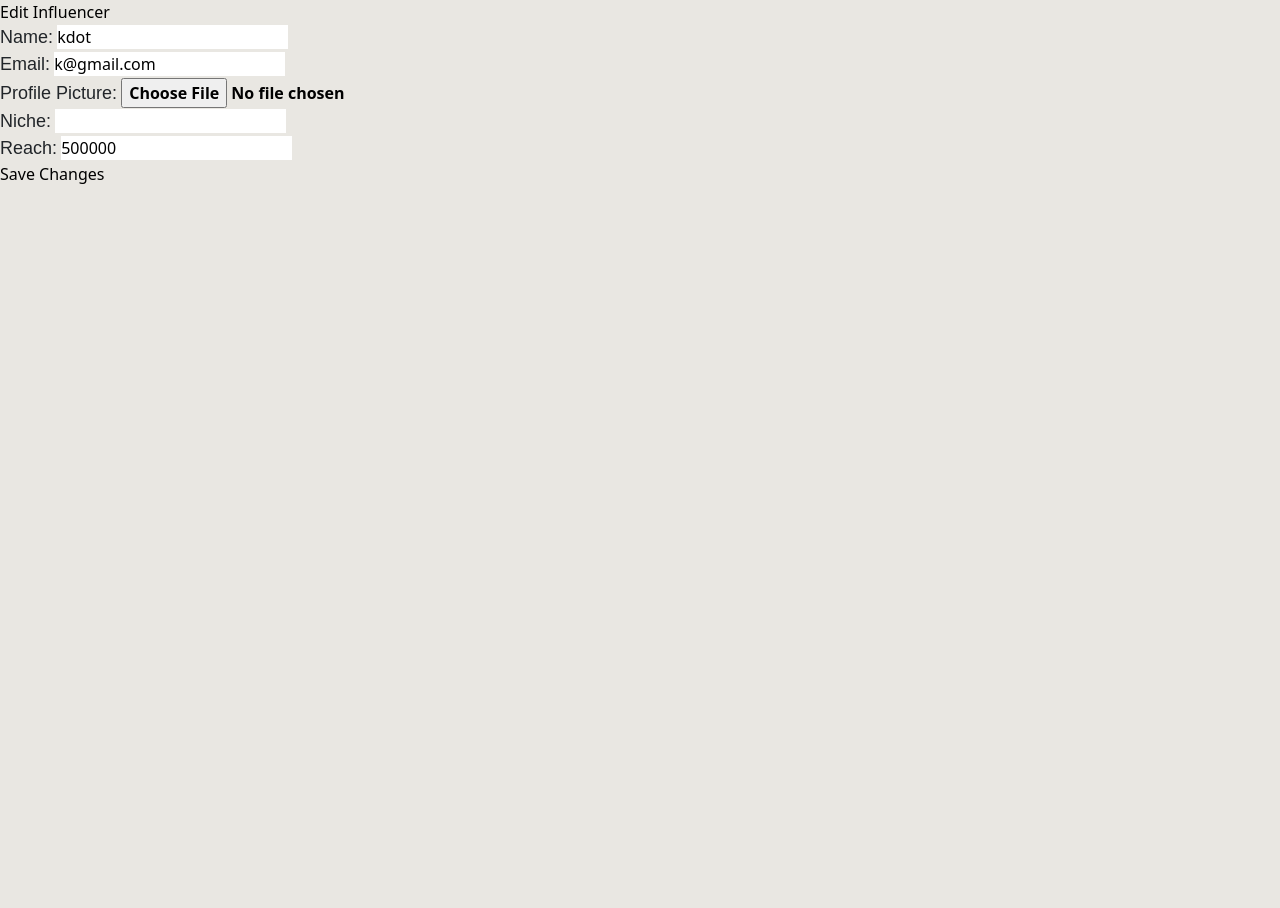
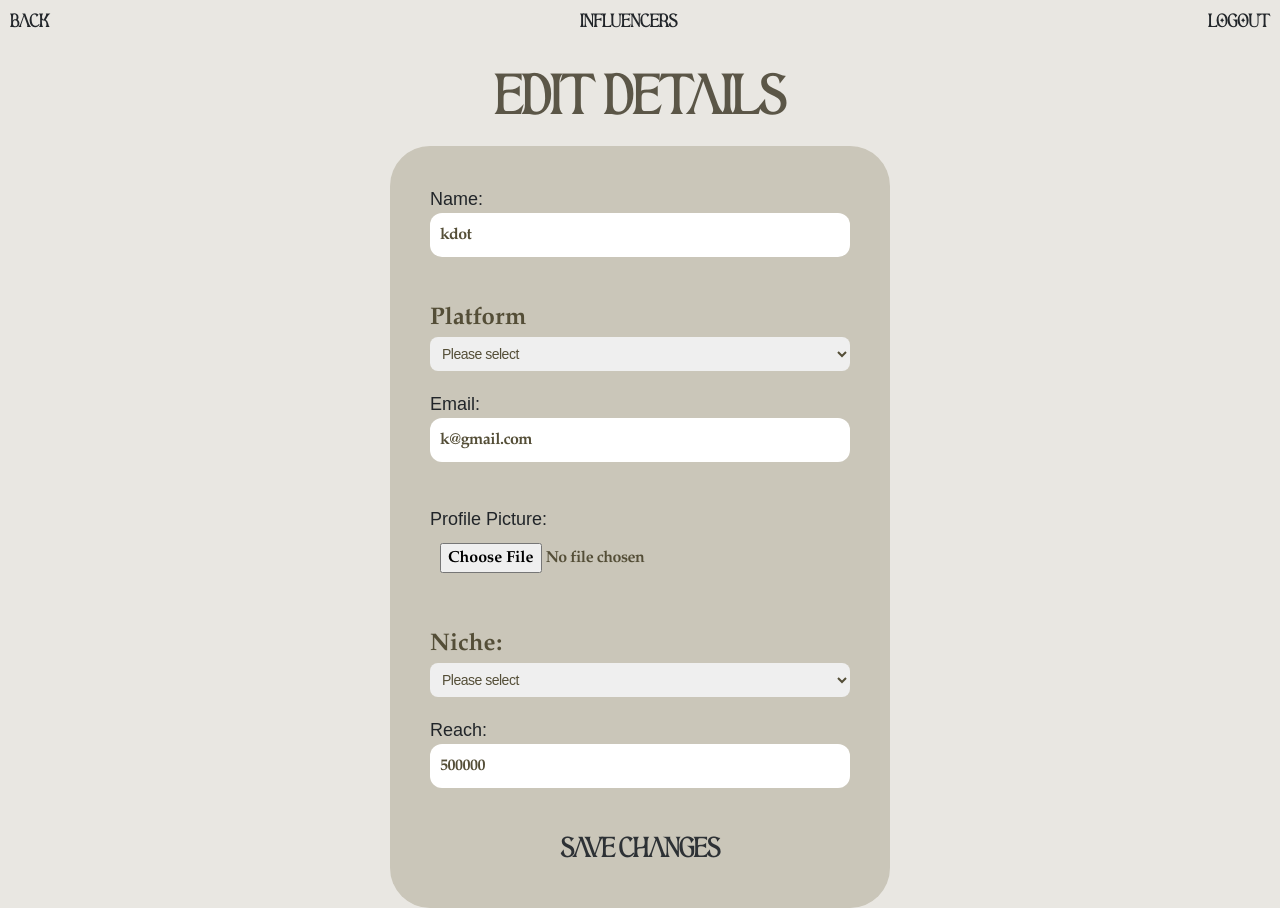
Before and after one commit to k4p1l/MAD-1-Project-IESCP, a Flask app: page /influencer/editInfluencer/1 in a window 1280 px wide. Before the commit the page ends 184 px from the top, so only its background shows below. Run offline with Flask 3, Linux system fonts and the light colour scheme; a user stored in the database is signed in; style sheets or scripts are compiled from the project's sources; some libraries are stand-ins or nearby versions.

Commit message:
design changes and model changes

```diff
--- a/website/influencer.py
+++ b/website/influencer.py
@@ -35,6 +35,7 @@ def addInfluencer():
         niche = request.form.get('niche')
         reach = request.form.get('reach')
         user_id=request.form['user_id']
+        platform=request.form.get('platform')
 
         if profile_picture:
             filename = secure_filename(profile_picture.filename)
@@ -45,10 +46,10 @@ def addInfluencer():
             profile_picture.save(os.path.join(upload_folder, filename))
             profile_picture_path = os.path.join(upload_folder, filename)
 
-            new_influencer = Influencer(name=name, email=email, profile_picture=filename, niche=niche, reach=reach,user_id=user_id)
+            new_influencer = Influencer(name=name, email=email, profile_picture=filename, niche=niche, platform=platform, reach=reach,user_id=user_id)
             db.session.add(new_influencer)
             db.session.commit()
-            flash('Influencer added successfully!', 'success')
+            flash('Influencer added successfully!', category='success')
             return redirect(url_for('influencer.viewInfluencers'))
 
         else:
@@ -64,6 +65,9 @@ def editInfluencer(influencer_id):
     if request.method == 'POST':
         influencer.name = request.form['name']
         influencer.email = request.form['email']
+        influencer.niche = request.form.get('niche')
+        influencer.reach = request.form.get('reach')
+        influencer.platform = request.form.get('platform')
 
         profile_picture = request.files['profile_picture']
         if profile_picture:
@@ -72,7 +76,7 @@ def editInfluencer(influencer_id):
             influencer.profile_picture = filename
 
         db.session.commit()
-        flash('Influencer updated successfully!', 'success')
+        flash('Influencer updated successfully!', category='success')
         return redirect(url_for('influencer.viewInfluencers'))
 
     return render_template('Influencer/editInfluencer.html', influencer=influencer)
@@ -123,7 +127,7 @@ def deleteInfluencer(influencer_id):
 
     db.session.delete(influencer)
     db.session.commit()
-    flash('Profile deleted successfully!', 'success')
+    flash('Profile deleted successfully!', category='success')
     return redirect(url_for('influencer.dashboard'))
 
 @influencer.route('/ad_requests')
@@ -140,7 +144,7 @@ def accept_ad_request(ad_request_id):
     ad_request = AdRequest.query.get_or_404(ad_request_id)
     ad_request.status = "Accepted"
     db.session.commit()
-    flash('Ad request accepted successfully.', 'success')
+    flash('Ad request accepted successfully.', category='success')
     return redirect(url_for('influencer.dashboard'))
 
 @influencer.route('/ad_request/<int:ad_request_id>/reject', methods=['POST'])
@@ -150,7 +154,7 @@ def reject_ad_request(ad_request_id):
     ad_request = AdRequest.query.get_or_404(ad_request_id)
     ad_request.status = "Rejected"
     db.session.commit()
-    flash('Ad request rejected successfully.', 'success')
+    flash('Ad request rejected successfully.', category='success')
     return redirect(url_for('influencer.dashboard'))
 
 @influencer.route('/viewCampaigns')
@@ -191,6 +195,6 @@ def create_ad_request(campaign_id):
         db.session.add(ad_request)
         db.session.commit()
 
-        flash('Ad request created successfully', 'success')
+        flash('Ad request created successfully', category='success')
         return redirect(url_for('influencer.dashboard'))
     return render_template('Influencer/create_ad_request.html', campaign=campaign)
--- a/website/models.py
+++ b/website/models.py
@@ -45,10 +45,11 @@ class Influencer(db.Model, UserMixin):
     id = db.Column(db.Integer, primary_key=True)
     name = db.Column(db.String(150), nullable=False)
     email = db.Column(db.String(150), nullable=False)
-    profile_picture = db.Column(db.String(100))
+    profile_picture = db.Column(db.String(100), nullable=False)
     niche = db.Column(db.String(100), nullable=False)
     reach = db.Column(db.Integer, nullable=False)
     user_id = Column(Integer, ForeignKey('user.id'), nullable=False)
+    platform= db.Column(db.String(100), nullable=False)
 
 
 class campaignRequest(db.Model):
--- a/website/static/src/input.css
+++ b/website/static/src/input.css
@@ -272,6 +272,7 @@ hr {
   letter-spacing: 0.2px;
   position: absolute;
   top: 180px;
+  margin: 0 auto;
 }
 
 .wrapper {
--- a/website/templates/Influencer/editInfluencer.html
+++ b/website/templates/Influencer/editInfluencer.html
@@ -1,7 +1,21 @@
 {% extends "base.html" %} {% block body_class %} influencer {% endblock %} {%
 block content %}
-<h1>Edit Influencer</h1>
-<form method="POST" enctype="multipart/form-data">
+
+<div class="navbar">
+  <a
+    class="text-center mb-8 heading1 link"
+    href="{{ url_for('influencer.dashboard') }}"
+  >
+    Back
+  </a>
+  <h1 class="text-center mb-8 heading1">Influencers</h1>
+  <a class="text-center mb-8 heading1 link" href="{{ url_for('views.logout') }}"
+    >LOGOUT</a
+  >
+</div>
+
+<h1 class="cc text-center">Edit Details</h1>
+<form method="POST" class="influForm1" enctype="multipart/form-data">
   <label for="name">Name:</label>
   <input
     type="text"
@@ -10,6 +24,25 @@ block content %}
     value="{{ influencer.name }}"
     required
   /><br />
+
+  <label class="heading4" for="platform">Platform</label>
+  <select
+    name="platform"
+    value="{{ influencer.platform }}"
+    id="platform"
+    class="w-10 mb-4 rounded-lg p-2"
+  >
+    <option value="">Please select</option>
+    <option value="Facebook">Facebook</option>
+    <option value="Instagram">Instagram</option>
+    <option value="Twitter">Twitter</option>
+    <option value="LinkedIn">LinkedIn</option>
+    <option value="Youtube">Youtube</option>
+    <option value="Snapchat">Snapchat</option>
+    <option value="TikTok">TikTok</option>
+    <option value="Twitch">Twitch</option>
+    <option value="Other">Other</option>
+  </select>
 
   <label for="email">Email:</label>
   <input
@@ -21,16 +54,24 @@ block content %}
   /><br />
 
   <label for="profile_picture">Profile Picture:</label>
-  <input type="file" id="profile_picture" name="profile_picture" /><br />
+  <input value="{{ influencer.profile_picture }}" type="file" id="profile_picture" name="profile_picture" /><br />
 
-  <label for="niche">Niche:</label>
-  <input
-    type="text"
-    id="niche"
-    name="niche"
-    value="{{ influencer.niche }}"
-    required
-  /><br />
+  <label class="heading4" for="niche">Niche:</label>
+  <select value="{{ influencer.niche }}" id="niche" name="niche" class="w-10 mb-4 rounded-lg p-2">
+    <option value="">Please select</option>
+    <option value="Tech">Tech</option>
+    <option value="Fashion and Beauty">Fashion and Beauty</option>
+    <option value="Fitness and Wellness">Fitness and Wellness</option>
+    <option value="Fitness and Wellness">Fitness and Wellness</option>
+    <option value="Travel">Travel</option>
+    <option value="Food ">Food</option>
+    <option value="Lifestyle">Lifestyle</option>
+    <option value="Gaming">Gaming</option>
+    <option value="Finance and Investing">Finance and Investing</option>
+    <option value="Entertainment and Pop Culture">
+      Entertainment and Pop Culture
+    </option>
+  </select>
 
   <label for="reach">Reach:</label>
   <input
@@ -41,6 +82,6 @@ block content %}
     required
   /><br />
 
-  <button type="submit">Save Changes</button>
+  <button class="btn btn-primary md1" type="submit">Save Changes</button>
 </form>
 {% endblock %}
```
Also changed, not shown: website/sponsor.py (+10 -10 lines), website/templates/Influencer/addInfluencer.html (+19 -7 lines), website/templates/Influencer/dashboard.html (+73 -7 lines), website/templates/Influencer/viewInfluencers.html (+6 -5 lines), instance/database.db.
